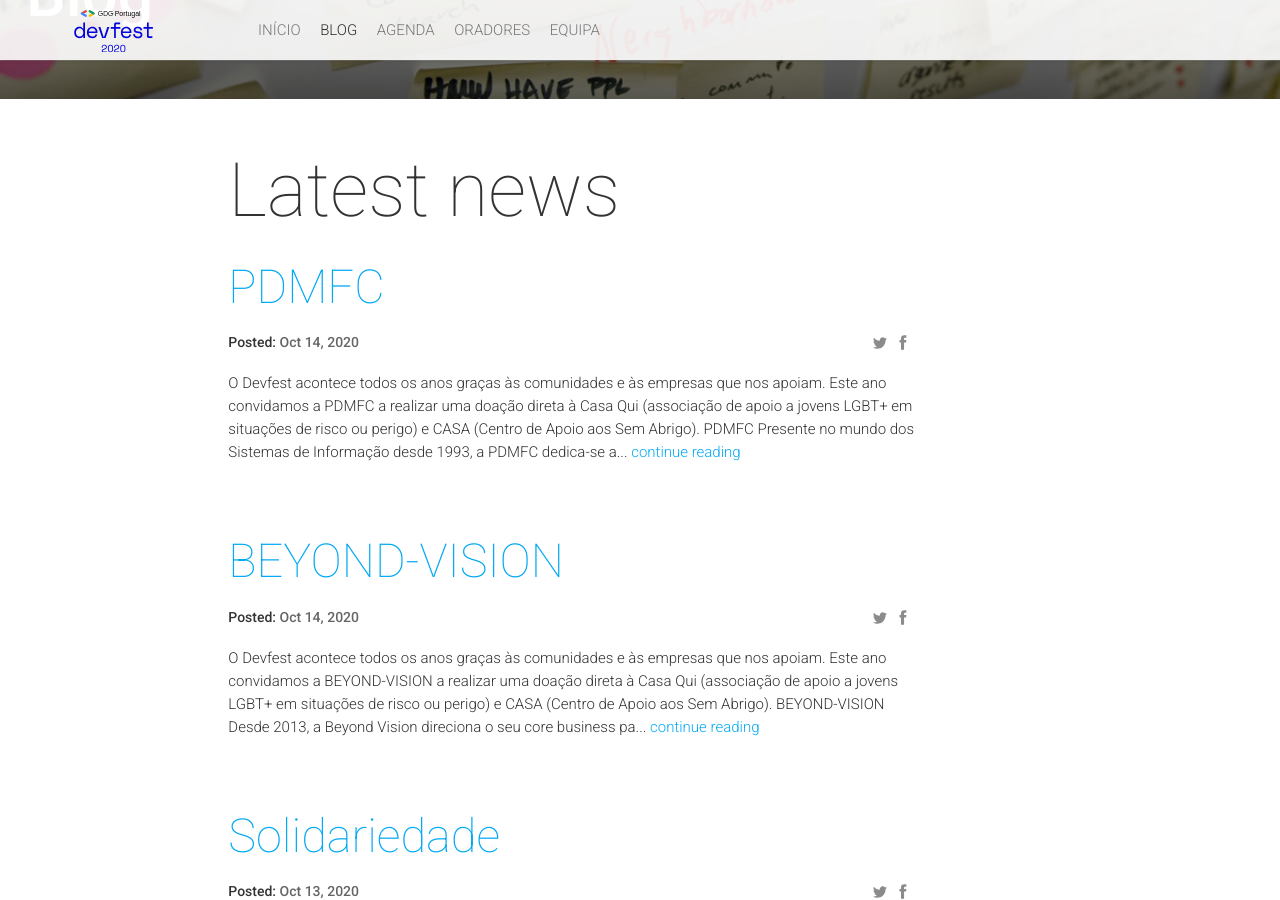
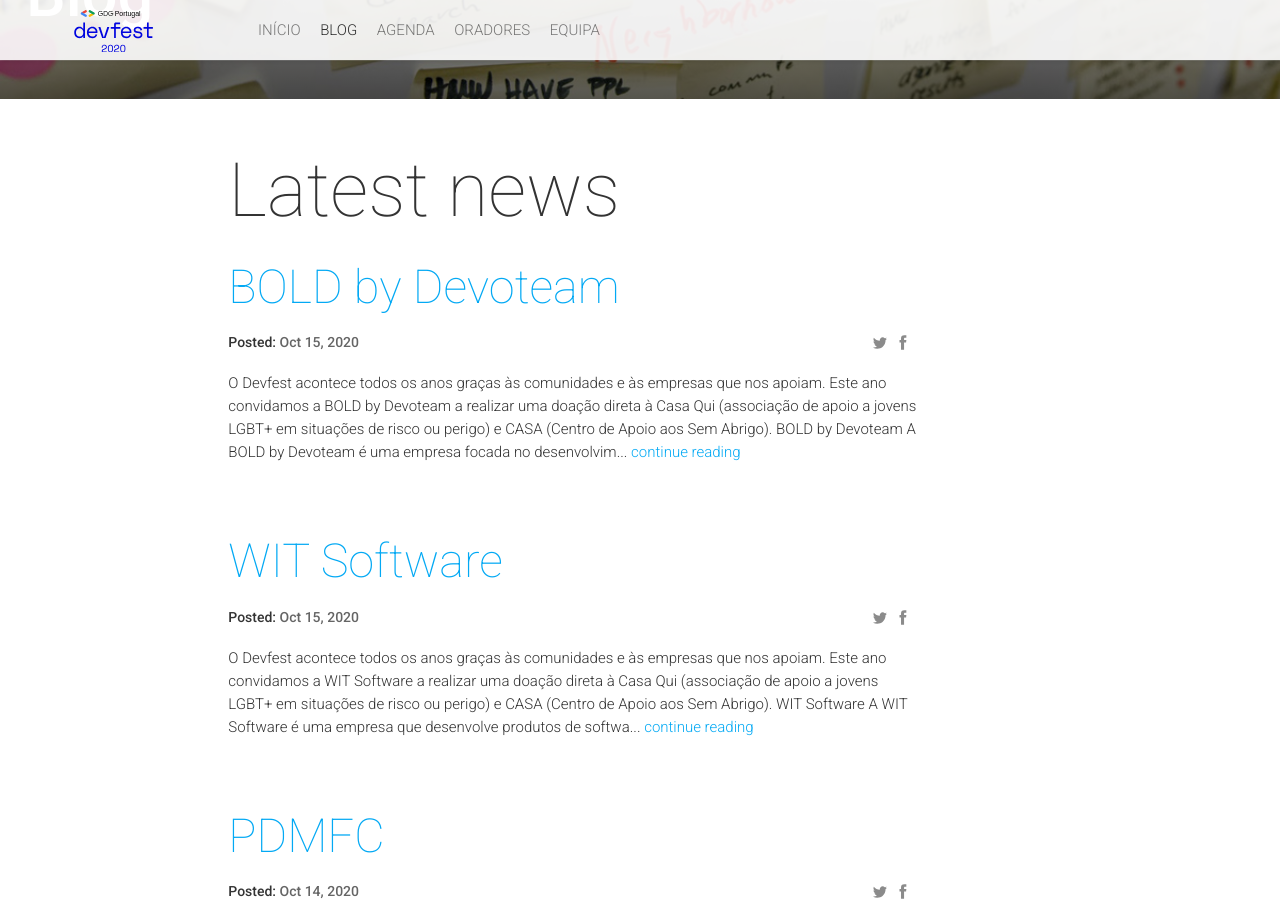
Before and after one commit to GDGPortugal/devFestPT-2020, a Jekyll site: the page built from blog.html, in a window 1280 px wide and 900 px high, scrolled down 308 px. Built offline with Jekyll 4.4.1, drawn with Linux system fonts in a browser that asks for light colours; nearby versions of some CDN libraries; comment, search, counter and statistics services are not loaded.

```diff
--- a/_data/partners.yml
+++ b/_data/partners.yml
@@ -9,9 +9,12 @@
     - {name: "Beyond Vision", description: "", link: "https://www.beyond-vision.pt/", imageUrl: "beyond-vision.png"}
     - {name: "Dengun", description: "", link: "https://www.dengun.com/", imageUrl: "dengun.svg"}
     - {name: "PDMFC", description: "", link: "https://www.pdmfc.com/", imageUrl: "PDMFC.png"}
-    - {name: "BOLD by Devoteam", description: "", link: "https://boldint.com/", imageUrl: "bold.jpeg"}
+    - {name: "laredoute", description: "", link: "https://www.laredoute.pt/", imageUrl: "laredoute.png"}
     - {name: "Turbine Kreuzberg", description: "", link: "https://turbinekreuzberg.com/", imageUrl: "turbine.png"}
     - {name: "Jetbrains", description: "The most intelligent IDE's", link: "https://jetbrains.com", imageUrl: "jetbrains.png"}
+    - {name: "Arentia", description: "", link: "https://www.arentia.pt/", imageUrl: "arentia.png"}
+    - {name: "wit", description: "", link: "https://www.wit-software.com/", imageUrl: "wit.png"}
+    - {name: "BOLD by Devoteam", description: "", link: "https://boldint.com/", imageUrl: "bold.jpeg"}
     # - {name: "GDG Lviv", description: "GDG Lviv - Open and volunteer geek community", link: "http://lviv.gdg.org.ua", imageUrl: "gdg-lviv.svg"}
     # - {name: "GDG[x]", description: "GDG[x] - Yeah, we can fix that", link: "https://github.com/gdg-x", imageUrl: "gdg-x.svg"}
     # - {name: "Google", description: "Google", link: "https://www.google.com.ua/intl/en/about/", imageUrl: "google.svg"}
--- /dev/null
+++ b/_posts/2020-10-15-bold-by-devoteam.markdown
@@ -0,0 +1,19 @@
+---
+layout: post
+title:  "BOLD by Devoteam"
+date:   2020-10-15 18:00:00
+isStaticPost: true
+---
+
+*O Devfest acontece todos os anos graças às comunidades e às empresas que nos apoiam.*
+*Este ano convidamos a BOLD by Devoteam a realizar uma doação direta à Casa Qui (associação de apoio a jovens LGBT+ em situações de risco ou perigo) e CASA (Centro de Apoio aos Sem Abrigo).*
+
+#### BOLD by Devoteam
+
+A [BOLD by Devoteam](https://boldint.com/en) é uma empresa focada no desenvolvimento e entrega de soluções tecnológicas inovadoras, através de uma combinação de expertise tecnológico e agilidade.
+
+Com mais de 750 profissionais especializados em diversas tecnologias, conta com [uma equipa totalmente dedicada a soluções Cloud](https://boldint.com/en/services/solutions/cloud-enabled-company), baseadas numa abordagem cloud-first e apoiadas num ecossistema dos maiores parceiros tecnológicos de Cloud.
+
+Fundada em Portugal em 2009, a BOLD by Devoteam está integrada no Grupo Devoteam, líder na transformação digital de grandes empresas no mercado EMEA e Premier Partner da Google Cloud, desde 2011. Juntos, temos a missão de transformar a tecnologia com o propósito final de criar valor nos nossos clientes, parceiros e colaboradores, num mundo onde a tecnologia é desenvolvida a pensar nas pessoas.
+
+É precisamente por isso que apoiamos o GDG DevFest Portugal 2020, uma conferência onde a paixão pelas tecnologias Google e a vontade de inovar e criar valor é visível a todos os níveis!
--- /dev/null
+++ b/_posts/2020-10-15-wit-software.markdown
@@ -0,0 +1,15 @@
+---
+layout: post
+title:  "WIT Software"
+date:   2020-10-15 11:00:00
+isStaticPost: true
+video:
+logo:
+---
+
+*O Devfest acontece todos os anos graças às comunidades e às empresas que nos apoiam.*
+*Este ano convidamos a WIT Software a realizar uma doação direta à Casa Qui (associação de apoio a jovens LGBT+ em situações de risco ou perigo) e CASA (Centro de Apoio aos Sem Abrigo).*
+
+#### WIT Software
+
+A [WIT Software](https://www.wit-software.com/) é uma empresa que desenvolve produtos de software para operadores de telecomunicações de renome e de presença mundial. É especializada em soluções de RCS, IP-Messaging, A.I e Chatbots, IPTV, ferramentas de costumer-engagement, mobile security e mobile payments. A empresa está baseada em Portugal e tem já cerca de 350 colaboradores e um track record de grandes projectos internacionais.
```
Also changed, not shown: _includes/post.html (+35 -15 lines), img/partners/arentia.png (added), img/partners/laredoute.png (added), img/partners/wit.png (added).
